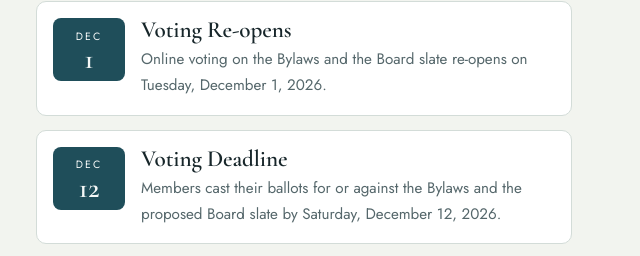
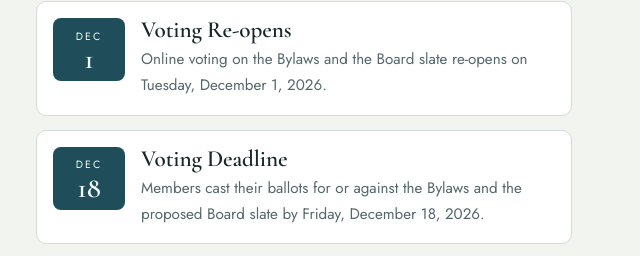
Before and after one commit to wildgooselakepa/wglpa-site, a plain HTML site: page index.html in a window 1280 px wide. Shown: the part 2733-2989 px from the top of the page, 624-1264 px from the left. Drawn offline with nearby package versions, Linux system fonts and the light colour scheme.

Commit message:
Change Voting Deadline event to December 18
Co-authored-by: Perplexity <noreply@perplexity.ai>

```diff
--- a/index.html
+++ b/index.html
@@ -90,7 +90,7 @@
         <h2>Upcoming</h2>
         <div class="events">
         <div class="event"><div class="date"><span>Dec</span><b>1</b></div><div><h3>Voting Re-opens</h3><p>Online voting on the Bylaws and the Board slate re-opens on Tuesday, December 1, 2026.</p></div></div>
-        <div class="event"><div class="date"><span>Dec</span><b>12</b></div><div><h3>Voting Deadline</h3><p>Members cast their ballots for or against the Bylaws and the proposed Board slate by Saturday, December 12, 2026.</p></div></div>
+        <div class="event"><div class="date"><span>Dec</span><b>18</b></div><div><h3>Voting Deadline</h3><p>Members cast their ballots for or against the Bylaws and the proposed Board slate by Friday, December 18, 2026.</p></div></div>
         <div class="event"><div class="date"><span>Sep</span><b>2027</b></div><div><h3>First Annual Meeting</h3><p>Members hear the year's lake and financial reports and elect the Board. · <em class="ph">Date and place</em></p></div></div>
         </div>
         <a class="more" href="news.html#events">All events</a>
```
Also changed, not shown: news.html (+1 -1 lines).
